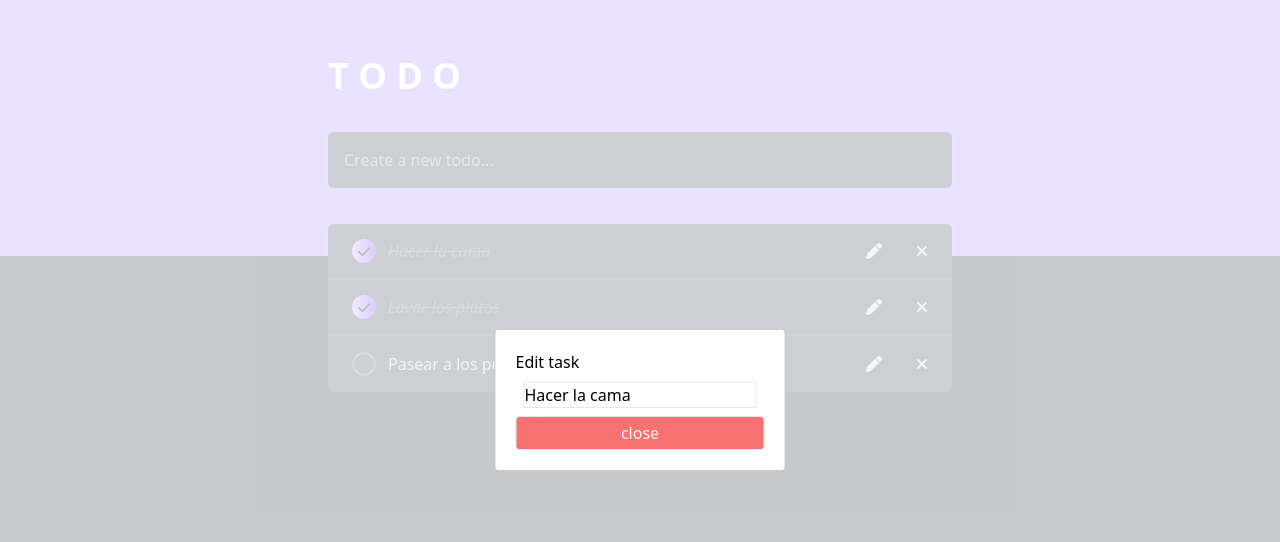
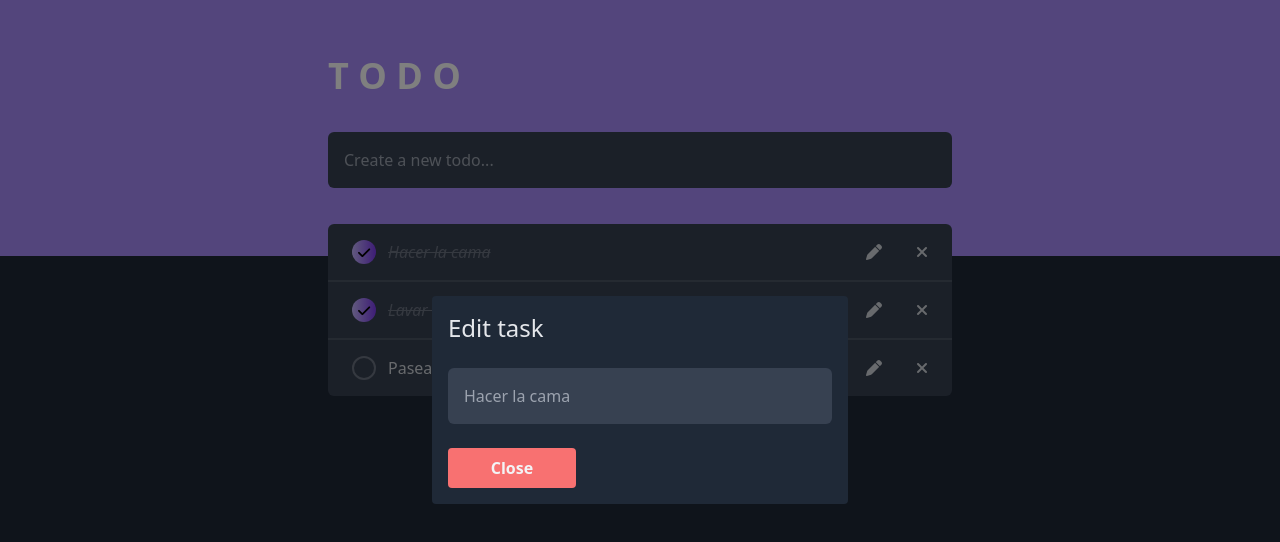
Before and after one commit to pablovrl/react-todo-app, a React (Create React App) app: page / in a window 1280 px wide. Both pictures are taken after a click on the button 874 px from the left and 251 px from the top of the page. Shown: the top 542 px of the page. Built offline with nearby package versions, Linux system fonts and the light colour scheme.

Commit message:
se modificó la modal para editar

```diff
--- /dev/null
+++ b/src/components/Modal.css
@@ -0,0 +1,29 @@
+.mymodal {
+  position: fixed;
+  top: 50%;
+  left: 50%;
+  transform: translate(-50%, -50%);
+  overflow: auto;
+}
+
+.myoverlay {
+  position: fixed;
+  top: 0;
+  left: 0;
+  right: 0;
+  bottom: 0;
+  background-color: rgba(0, 0, 0, 0.5);
+}
+
+.ReactModal__Overlay {
+  opacity: 0;
+  transition: opacity 200ms ease-in-out;
+}
+
+.ReactModal__Overlay--after-open {
+  opacity: 1;
+}
+
+.ReactModal__Overlay--before-close {
+  opacity: 0;
+}
--- a/src/components/Todo.js
+++ b/src/components/Todo.js
@@ -1,5 +1,6 @@
 import React, { useState } from "react";
 import Modal from "react-modal";
+import "./Modal.css";
 
 export default function Todo(props) {
   const [isOpen, setIsOpen] = useState(false);
@@ -10,26 +11,15 @@ export default function Todo(props) {
     buttonClass = "bg-gradient-to-r from-purple-300 to-purple-600";
   }
 
-  const customStyles = {
-    content: {
-      top: "50%",
-      left: "50%",
-      right: "auto",
-      bottom: "auto",
-      marginRight: "-50%",
-      transform: "translate(-50%, -50%)",
-    },
-  };
-
   const handleChange = (evt) => {
     setTarea(evt.target.value);
   };
 
-  Modal.setAppElement('#root');
+  Modal.setAppElement("#root");
 
   return (
     <div
-      className={`flex h-14 px-6 items-center ${
+      className={`flex px-6 py-4 items-center overflow-hidden ${
         props.lastTodo === props.id ? "" : "border-b-2 border-gray-600"
       } `}
     >
@@ -70,9 +60,15 @@ export default function Todo(props) {
           </button>
         </div>
       </div>
-      <Modal isOpen={isOpen} contentLabel="Example Modal" style={customStyles}>
-        <div className="min-w-full max-w-xs">
-          <h2>Edit task</h2>
+      <Modal
+        isOpen={isOpen}
+        contentLabel="Example Modal"
+        className="mymodal"
+        overlayClassName="myoverlay"
+        closeTimeoutMS={200}
+      >
+        <div className="bg-gray-800 p-4 rounded">
+          <h2 className="text-gray-200 text-2xl mb-6">Edit task</h2>
           <form
             className=""
             onSubmit={(evt) => {
@@ -81,16 +77,19 @@ export default function Todo(props) {
             }}
           >
             <input
-              className="border m-2"
+              className="bg-gray-700 w-80 text-gray-400 sm:w-96 h-14 p-4 rounded-md mb-6 focus:outline-none"
               value={tarea}
               onChange={handleChange}
             />
           </form>
           <button
-            className="border w-full rounded p-1 bg-red-400 text-gray-100 hover:bg-red-600"
-            onClick={() => {setIsOpen(!isOpen); setTarea(props.tarea)}}
+            className="h-10 font-semibold w-32 rounded p-1 bg-red-400 text-gray-100 hover:bg-red-600 "
+            onClick={() => {
+              setIsOpen(!isOpen);
+              setTarea(props.tarea);
+            }}
           >
-            close
+            Close
           </button>
         </div>
       </Modal>
```
